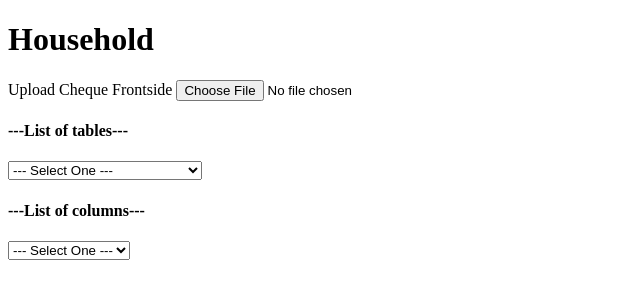
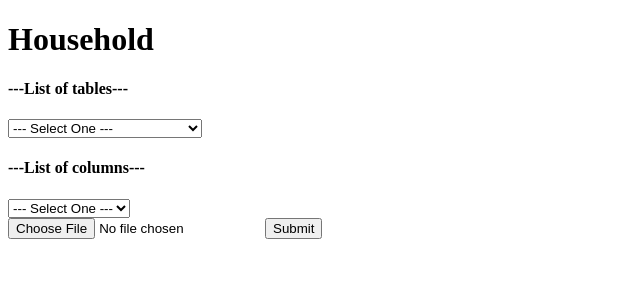
Before and after one commit to shown440/mpower_project, a Django app: page /maker/dbcolumn/ in a window 1280 px wide. Shown: the top 300 px of the page, without its empty margins (0-640 px from the left). Run offline with Django 3.2, Linux system fonts and the light colour scheme.

Commit message:
modifing page.html

```diff
--- a/test-task/templates/page.html
+++ b/test-task/templates/page.html
@@ -7,22 +7,18 @@
     <title>HouseHold</title>
 
     <meta charset="utf-8">
+
+    <!-- <link rel="stylesheet" href="{% static 'css/bootstrap-4.4.1/bootstrap.min.css' %}">
+    <script src="{% static 'js/bootstrap-4.4.1/jquery-3.4.1.slim.min.js' %}"></script>
+    <script src="{% static 'js/bootstrap-4.4.1/popper.min.js' %}"></script>
+    <script src="{% static 'js/bootstrap-4.4.1/bootstrap.min.js' %}"></script> -->
+
     <script   src="https://code.jquery.com/jquery-3.6.0.min.js"   integrity="sha256-/xUj+3OJU5yExlq6GSYGSHk7tPXikynS7ogEvDej/m4="   crossorigin="anonymous"></script>
     <script src="{% static 'js/table_column.js' %}"></script>
 
   </head>
   <body class="bg">
     <h1>Household</h1>
-    <div class="form-group">
-      <div class="row">
-        <div class="col">
-          <div id="" class="m-chq-input-box">
-            <label for="exampleFormControlFile1">Upload Cheque Frontside</label>
-            <input name="cheque_front_side" onchange="readURL(this);" type="file" accept="image/*" data-type='image' class="form-control-file" id="exampleFormControlFile1" required>
-          </div>
-        </div>
-    </div>
-
 
     <h4>---List of tables---</h4>
 
@@ -45,6 +41,11 @@
 
     </select>
 
+    <form action="/action_page.php">
+      <input type="file" id="myFile" name="filename">
+      <input type="submit">
+    </form>
+
 
   </body>
 </html>
```
